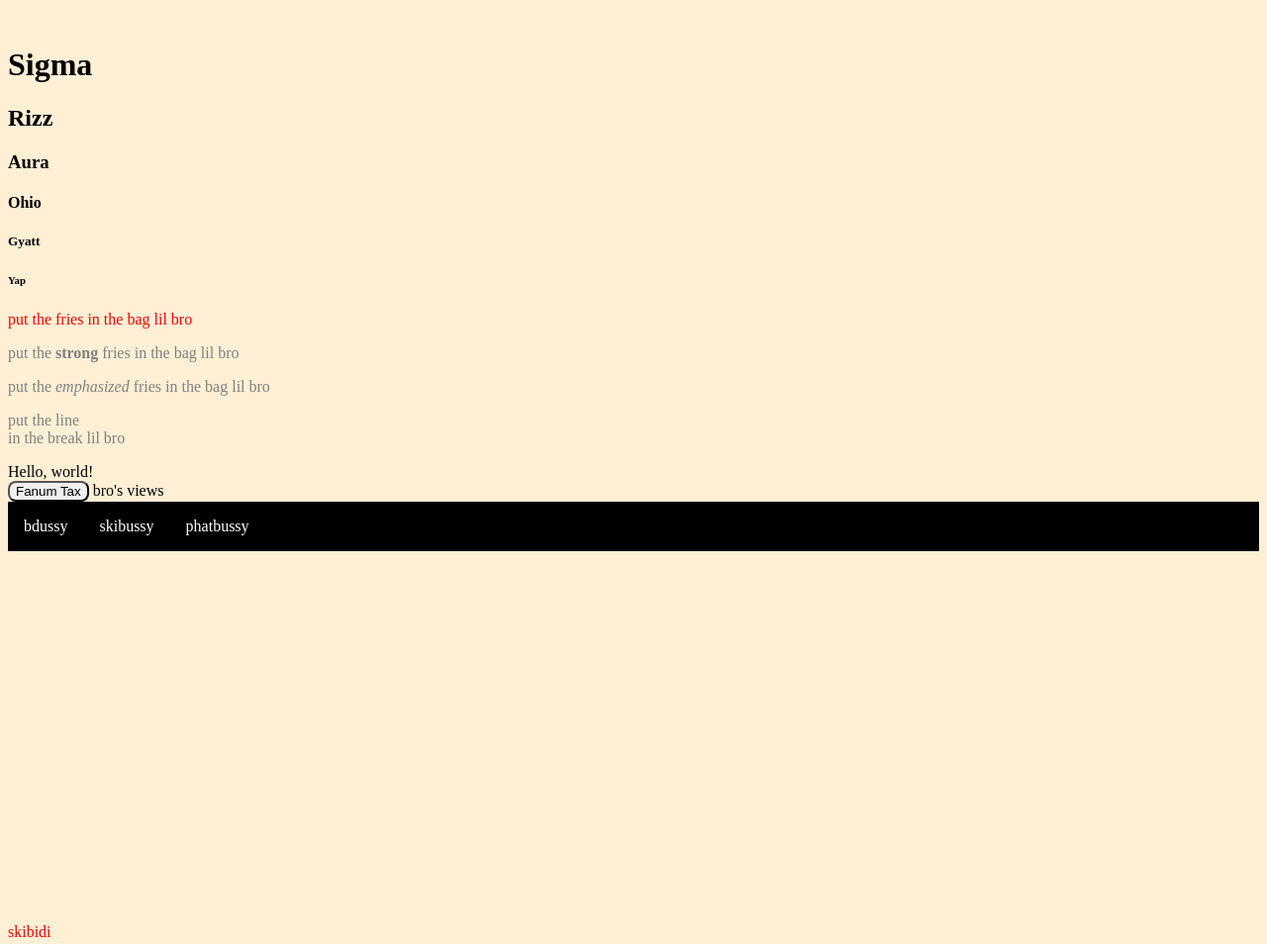
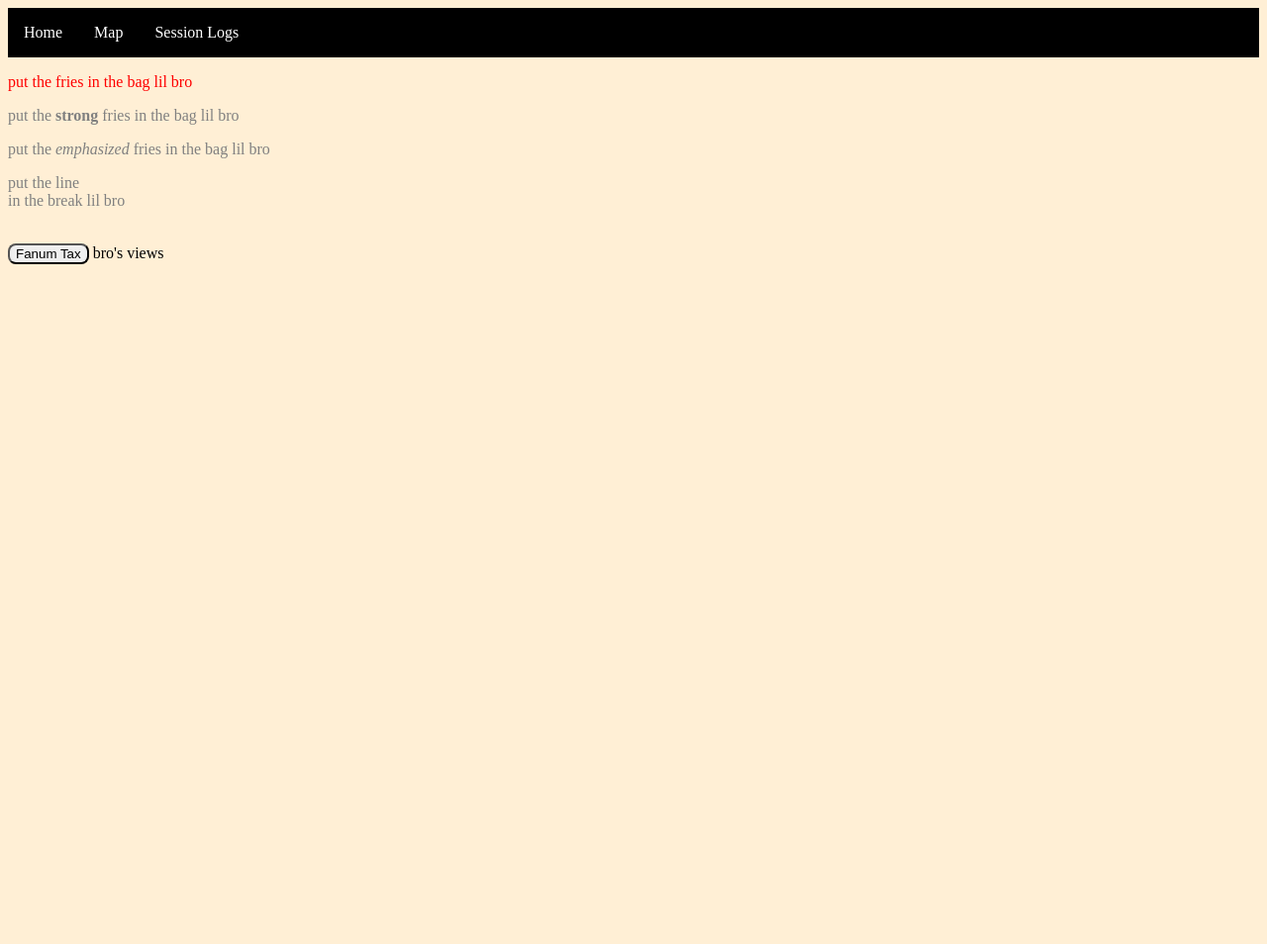
Before and after one commit to Nirelem/SitD-website, a plain HTML site: page index.html in a window 1280 px wide. Shown: the whole page at 99% size. After the commit the page ends 800 px from the top, so only its background shows below. Drawn offline with Linux system fonts and the light colour scheme.

Commit message:
Add files via upload

```diff
--- a/index.html
+++ b/index.html
@@ -21,7 +21,7 @@
             display: block;
             color: white;
             text-align: center;
-            padding: 16px;
+            padding:16px;
             text-decoration: none;
         }
 
@@ -31,49 +31,23 @@
     </style>
 </head>
 <body style="background-color: #FFEFD5">
-    <img />
+    <header>
+        <nav>
+            <ul style="list-style-type: none;background-color: black; margin: 0; padding: 0; overflow: hidden;">
+                <li style="">  <a> Home      </a>  </li>
+                <li>  <a> Map       </a>  </li>
+                <li>  <a> Session Logs      </a>  </li>
+            </ul>
+        </nav>
+    </header>
 
-
-    <h1>  Sigma </h1>
-    <h2>  Rizz  </h2>
-    <h3>  Aura  </h3>
-    <h4>  Ohio  </h4>
-    <h5>  Gyatt </h5>
-    <h6>  Yap   </h6>
     <p style="color:red"> put the fries in the bag lil bro</p>
     <p> put the <strong>    strong </strong> fries in the bag lil bro</p>
     <p> put the <em>    emphasized </em>fries in the bag lil bro</p>
     <p> put the line <br/>in the break lil bro</p>
-    Hello, world!
+
     <br/>
     <button style="border-radius: 8px;">  Fanum Tax  </button> bro's views
 
-    <ul style="list-style-type: none;background-color: black; margin: 0; padding: 0; overflow: hidden;">
-        <li>  <a href="#bdussy">   bdussy </a>  </li>
-        <li>  <a> skibussy  </a>  </li>
-        <li>  <a> phatbussy </a>  </li>
-    </ul>
-
-    <br/>
-    <br/>
-    <br/>
-    <br/>
-    <br/>
-    <br/>
-    <br/>
-    <br/>
-    <br/>
-    <br/>
-    <br/>
-    <br/>
-    <br/>
-    <br/>
-    <br/>
-    <br/>
-    <br/>
-    <br/>
-    <br/>
-    <br/>
-    <p style="color:red"> skibidi</p>
 </body>
 </html>
```
